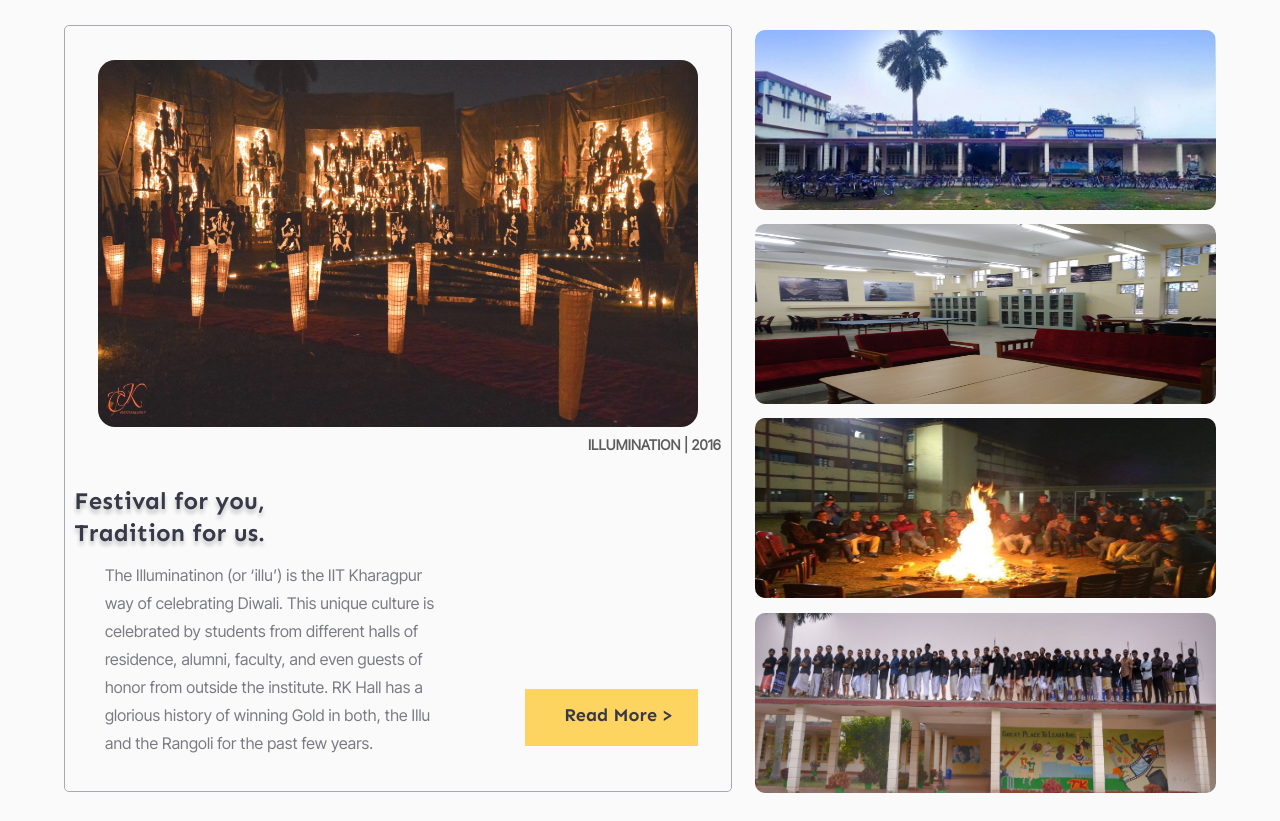
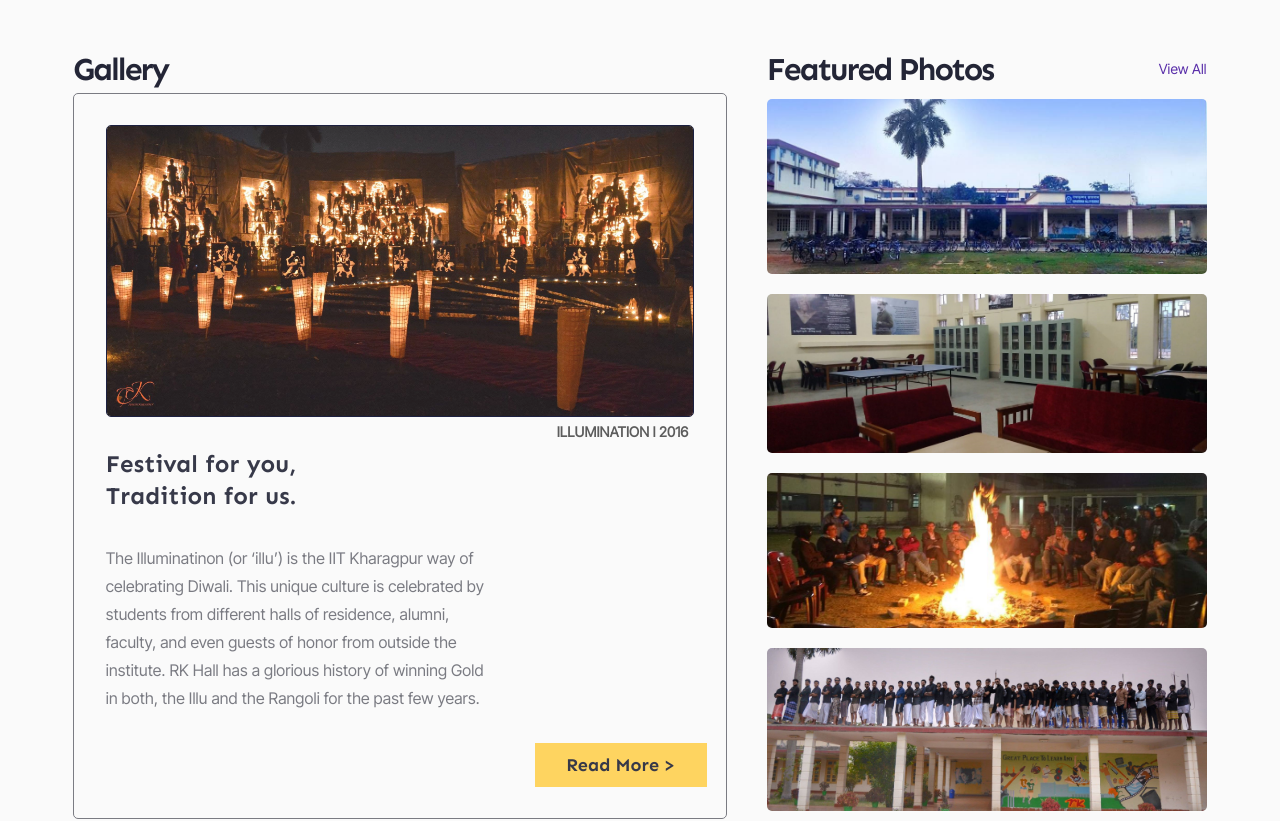
Before and after one commit to rkhall-iitkgp/Website-Frontend, a React (Create React App) app: page / in a window 1280 px wide. Shown: the part 791-1612 px from the top of the page. Built offline with nearby package versions, Linux system fonts and the light colour scheme; a web font is replaced by a local one.

Commit message:
Home-Gallery updated

```diff
--- a/src/components/Home_Gallery/css/galleryHome.css
+++ b/src/components/Home_Gallery/css/galleryHome.css
@@ -3,138 +3,140 @@ sen
 */
 @import url("https://fonts.googleapis.com/css2?family=Inter+Tight:wght@100;400&family=Sen:wght@400;700;800&display=swap");
 
-.gallery-out-box {
+* {
+  box-sizing: border-box;
+}
+
+.gallery-box {
   display: flex;
-  justify-content: center;
-  /* align-items: center; */
-  /* background-color: rgb(188, 118, 25); */
-  height: 817px;
+  padding-top: 10.3vw;
   width: 100%;
-  margin-top: 5%;
-  margin-bottom: 5%;
-}
-.galler-box {
-  display: flex;
-  justify-content: space-between;
-
-  width: px;
-  /* height: 817px; */
-  width: 90%;
-  /* left: 80px; */
-  /* top: 928px; */
   border-radius: 5px;
   /* border: 1px solid rgba(109, 110, 118, 1); */
 }
 .gallery-left {
-  width: 58%;
-
-  /* border: 1px solid rgba(109, 110, 118, 1); */
+  padding: 0 20px 20px 20px;
+  /* height: auto; */
+  /* border: 1px solid rgb(216, 121, 12); */
 }
 .gallery-right {
-  width: 40%;
-  /* border: 1px solid rgba(109, 110, 118, 1); */
+  padding: 0 20px 20px 20px;
+  height: auto;
+  /* border: 1px solid rgb(6, 16, 95); */
 }
-.gallery-out-box h2 {
+.gallery-box h2 {
   font-family: "Sen";
   font-style: normal;
   font-weight: 700;
-  font-size: 36px;
-  line-height: 0;
+  font-size: 32px;
+  line-height: 48px;
   letter-spacing: -2px;
-  padding-bottom: 15px;
+  color: #232536;
+  /* border: 1px solid rgb(6, 16, 95); */
+}
+/* margin-bottom: 2vw; */
 
-  /* Black */
-
-  color: #232536;
-}
-
-.gallery-left > .content {
+.gallery-left .content {
+  display: flex;
+  flex-direction: column;
+  justify-content: space-around;
   box-sizing: border-box;
   margin: 0;
-  margin-top: 5%;
-  height: calc(100% - 3.6em);
+  padding: 4.8%;
+  /* padding-bottom: 20px; */
+  /* height: calc(100% - 3.6em); */
   opacity: 0.9;
+  height: auto;
   /* Medium grey */
 
-  border: 1px solid #a0a1a9;
+  border: 1px solid #6d6e76;
   border-radius: 5px;
 }
-.gallery-left > .content > img {
-  width: 90%;
-  height: 48%;
-  margin: 5%;
-  border-radius: 17px;
+.gallery-left .content img {
+  border: 1px solid #04092c;
+  width: 100%;
+  height: auto;
+  /* margin-top: 7%; */
+  /* margin: 5%; */
+  border-radius: 5px;
   /* object-fit: cover; */
 }
 
-.gallery-left > .content > h4 {
+.gallery-left .content h4 {
   /* Festival for you, Tradition for us. */
-
-  /* Heading H4 */
-
   font-family: "Sen";
   font-style: normal;
   font-weight: 700;
   font-size: 24px;
   line-height: 32px;
-  width: 30%;
-  /* or 133% */
-
+  width: 100%;
   display: flex;
   align-items: center;
-  text-align: right;
   margin-block-end: 0.5em;
   margin-block-start: 0em;
-
-
-  /* Black */
-
   color: #232536;
-
-  text-shadow: 0px 4px 4px rgba(0, 0, 0, 0.25);
+  /* text-shadow: 0px 4px 4px rgba(0, 0, 0, 0.25); */
 }
 
-.gallery-left .text {
-  width: 52%;
-  height: 22.3%;
-  position: relative;
-  left: 6%;
+.gallery-left .content-text {
+  height: auto;
+}
+
+.gallery-left .gallery-text {
+  width: 100%;
+  /* height: 100%; */
+  /* position: relative; */
+  /* left: 6%; */
 
   /* Body 1 */
-
+  /* border: 2px solid red; */
   font-family: "Inter Tight";
   font-style: normal;
   font-weight: 400;
   font-size: 16px;
   line-height: 28px;
   /* or 175% */
-
+  margin: 8% 0;
   /* Medium grey */
+  /* cursor: pointer; */
 
   color: #6d6e76;
 }
-.gallery-out-box button {
+.gallery-box  button {
   display: flex;
-  flex-direction: row;
-  align-items: flex-start;
   padding: 2% 5%;
   gap: 12px;
   border: 0;
+  position: relative;
+  width: 100%;
+  height: 100%;
+  justify-content: center;
+  align-items: center;
+  background: #ffd050;
+  cursor: pointer;
+}
 
-  position: relative;
-  /* width: 204px; */
-  width: 26%;
-  height: 7.4%;
-  left: 69%;
-  bottom: 5.5%;
-
-  /* Yellow */
-
-  background: #ffd050;
+label {
+  /* ILLUMINATION l 2016 */
+  width: 151px;
+  height: 20px;
+  font-family: "Inter Tight";
+  font-style: normal;
+  font-weight: 700;
+  font-size: 14px;
+  line-height: 20px;
+  text-align: right;
+  color: #4c4c4c;
 }
-.gallery-out-box button > .text {
+.illu-text{
+  margin: 1%;
+}
+.gallery-text-button{
+  margin-left: 250%;
+}
+.gallery-box button > .gallery-text {
   /* Read More > */
-  width: 120px;
+  /* width: 120px; */
   height: 24px;
 
   font-family: "Sen";
@@ -145,6 +147,7 @@ sen
   /* identical to box height, or 133% */
 
   display: flex;
+  justify-content: center;
   align-items: center;
 
   /* Black */
@@ -158,44 +161,42 @@ sen
   flex-grow: 0;
 }
 
-.gallery-right > .content {
+.gallery-right  .content {
   display: flex;
   flex-direction: column;
   justify-content: space-between;
   height: calc(100% - 3.6em);
-  margin-top: 5%;
 }
-.gallery-right > .content > img {
+.gallery-right  .content  img {
   width: 100%;
-  height: 180px;
-  /* padding: 10px 0; */
-  margin: 2px 0;
-  /* no stretch  */
-
-  border-radius: 10px;
+  /* height: 12.5vw; */
+  margin: 6px 0;
+  border-radius: 5px;
 }
 
 .right-top {
   display: flex;
   align-items: center;
   justify-content: space-between;
+  /* border: 2px solid red; */
 }
 
-.right-top > .text {
+.right-top > .gallery-text {
   /* View All */
-
+  /* margin-bottom: 1vw; */
   /* position: absolute; */
-  width: 60px;
-  height: 28px;
+  /* width: 60px; */
+  /* height: 28px; */
   /* right: 80px;
   top: 939px; */
 
   /* Body 1 */
+  cursor: pointer;
 
   font-family: "Inter Tight";
   font-style: normal;
   font-weight: 400;
-  font-size: 16px;
+  font-size: 14px;
   line-height: 28px;
   /* identical to box height, or 175% */
 
@@ -203,26 +204,56 @@ sen
 
   color: #592ea9;
 }
+@media screen and (max-width: 1200px){
+  .gallery-text-button{
+    margin-left: 200%;
+  }
+}
+@media screen and (max-width: 900px) {
+  .gallery-box  h2 {
+    font-size: 30px;
+  }
+  .gallery-text-button{
+    margin-left: 250%;
+  }
+  .gallery-right > .content > img {
+    height: auto;
+  }
+  .gallery-left .content h4 {
+    font-size: 20px;
+    line-height: 28px;
+  }
 
-label {
-  /* ILLUMINATION l 2016 */
+  .gallery-left .gallery-text {
+    font-size: 10px;
+    line-height: 13px;
+  }
 
-  position: relative;
-  width: 151px;
-  height: 20px;
-  left: 78.5%;
-  top: -30px;
+  label{
+    font-size: 10px;
+  }
 
-  /* Label 01 */
+  .gallery-box  button > .gallery-text {
+   font-size: 14px;
+}
 
-  font-family: "Inter Tight";
-  font-style: normal;
-  font-weight: 700;
-  font-size: 14px;
-  line-height: 20px;
-  /* identical to box height, or 143% */
+}
 
-  /* Dark Grey */
+@media screen and (max-width: 600px) {
+  .gallery-text-button{
+    margin-left: 200%;
+  }
+}
 
-  color: #4c4c4c;
+@media screen and (max-width: 400px) {
+
+  .gallery-box  button > .gallery-text {
+   font-size: 12px;
 }
+.gallery-text-button{
+  margin-left: 0%;
+}
+.gallery-left .content {
+  padding: 5px;
+}
+}
--- a/src/components/Home_Gallery/galleryHome.js
+++ b/src/components/Home_Gallery/galleryHome.js
@@ -4,44 +4,107 @@ import img1 from "./1.jpeg";
 import img2 from "./2.jpeg";
 import img3 from "./3.jpeg";
 import img4 from "./4.jpeg";
+import * as React from "react";
+import Grid from "@mui/material/Grid";
 
 function galleryHome() {
   return (
-    <div className="gallery-out-box">
-      <div className="galler-box">
-        <div className="gallery-left">
-          <h2>Gallery</h2>
+    <div>
+      <Grid
+        container
+        spacing={0}
+        className="gallery-box"
+        justifyContent="center"
+      >
+        <Grid container className="gallery-left" md={6.5} xs={12}>
+          {/* <Grid item xs={12}> */}
+          <div className="left-top">
+            <h2>Gallery </h2>
+            {/* <div className="gallery-text"></div> */}
+          </div>
+          {/* </Grid> */}
           <div className="content">
+            {/* <Grid item xs={6}> */}
             <img src={illu} alt="img" />
-            <label>ILLUMINATION | 2016</label>
-            <h4>Festival for you, Tradition for us.</h4>
-            <div className="text">
-              The Illuminatinon (or ‘illu’) is the IIT Kharagpur way of
-              celebrating Diwali. This unique culture is celebrated by students
-              from different halls of residence, alumni, faculty, and even
-              guests of honor from outside the institute. RK Hall has a glorious
-              history of winning Gold in both, the Illu and the Rangoli for the
-              past few years.
-            </div>
-            <button>
-              <div className="text">Read More {" >"}</div>
-            </button>
+            <Grid item xs={12} style={{ textAlign: "right" }}>
+            <div className="illu-text"><label>ILLUMINATION l 2016</label></div>
+            </Grid>
+            <Grid
+              container
+              xs={12}
+              justifyContent="space-between"
+              // sx={{
+              //   paddingBottom: { md: "100px", lg: "0" },
+              // }}
+            >
+              <Grid item xs={12} md={8}>
+                <h4>
+                  Festival for you,
+                  <br /> Tradition for us.
+                </h4>
+                <div className="gallery-text">
+                  The Illuminatinon (or ‘illu’) is the IIT Kharagpur way of
+                  celebrating Diwali. This unique culture is celebrated by
+                  students from different halls of residence, alumni, faculty,
+                  and even guests of honor from outside the institute. RK Hall
+                  has a glorious history of winning Gold in both, the Illu and
+                  the Rangoli for the past few years.
+                </div>
+              </Grid>
+            </Grid>
+              <Grid
+                item
+                container
+                xs={4}
+                sm={3.5}
+                md={4}
+                lg={3.5}
+                direction="column"
+              >
+              {/* style={{ paddingLeft: "8%" }} */}
+                <Grid item>
+                  <button className="gallery-text-button">
+                    <div className="gallery-text">Read More {" >"}</div>
+                  </button>
+                </Grid>
+              </Grid>
+
           </div>
-        </div>
-        <div className="gallery-right">
+        </Grid>
+        <Grid item md={4.5} xs={12} className="gallery-right">
           <div className="right-top">
             <h2>Featured Photos </h2>
-            <div className="text">View All</div>
+            <div className="gallery-text">View All</div>
           </div>
+
           <div className="content">
             <img src={img1} alt="img" />
             <img src={img2} alt="img" />
             <img src={img3} alt="img" />
             <img src={img4} alt="img" />
           </div>
-        </div>
-      </div>
-      <div></div>
+        </Grid>
+      </Grid>
+
+      {/* <Grid container spacing={2}>
+        <Grid item xs={8} container>
+          <Grid item xs={6}>
+            dddddddddddddddd
+          </Grid>
+          <Grid item xs={6}>
+            dffddddddddddssssssssss
+          </Grid>
+        </Grid>
+        <Grid item xs={4}>
+          ddddddddddddd
+        </Grid>
+        <Grid item xs={4}>
+          dddddddddddddddd
+        </Grid>
+        <Grid item xs={8}>
+          dffddddddddddssssssssss
+        </Grid>
+      </Grid> */}
     </div>
   );
 }
```
Also changed, not shown: src/components/Home_Gallery/2.jpeg, src/components/Home_Gallery/3.jpeg.
